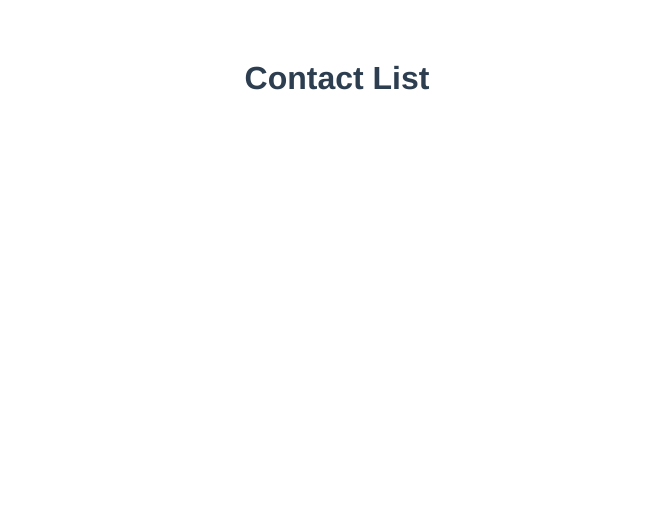
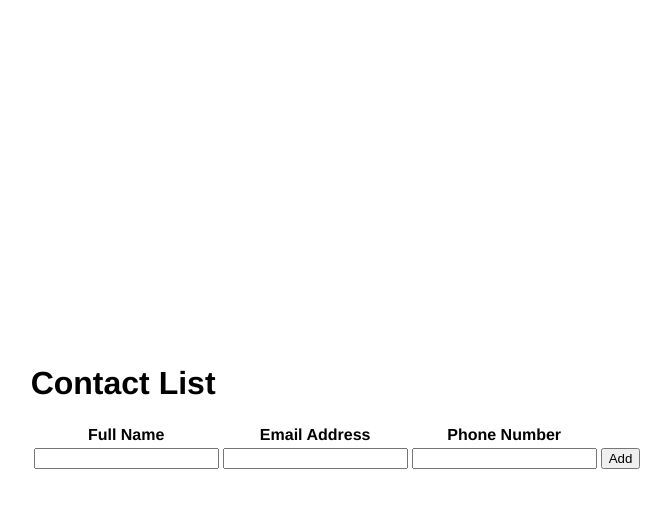
Before and after one commit to TrendingTechnology/vue-contact-list, a Vue app: page / in a window 1280 px wide. Shown: the top 508 px of the page, without its empty margins (303-974 px from the left). Built offline with nearby package versions, Linux system fonts and the light colour scheme; what vuefire would draw is missing.

Commit message:
bare template and add method

```diff
--- a/src/App.vue
+++ b/src/App.vue
@@ -18,10 +18,9 @@ export default {
 <style>
 #app {
   font-family: "Avenir", Helvetica, Arial, sans-serif;
-  -webkit-font-smoothing: antialiased;
-  -moz-osx-font-smoothing: grayscale;
-  text-align: center;
-  color: #2c3e50;
-  margin-top: 60px;
+  display: flex;
+  align-items: center;
+  justify-content: center;
+  height: 100vh;
 }
 </style>
--- a/src/components/ContactTable.vue
+++ b/src/components/ContactTable.vue
@@ -1,14 +1,78 @@
 <template>
   <div class="table">
     <h1>Contact List</h1>
+    <table>
+        <tr>
+            <th>
+                Full Name
+            </th>
+            <th>
+                Email Address
+            </th>
+            <th>
+                Phone Number
+            </th>
+            <th></th>
+        </tr>
+        <tr v-for="contactNames of contacts"
+            v-bind:key = "contactNames['.key']">
+            <td>
+                    {{contactNames.name}}
+            </td>
+                        <td>
+                {{contactNames.email}}
+            </td>
+                        <td>
+                {{contactNames.phone}}
+            </td>
+            <td>
+                <button>Edit</button>
+                <button>Remove</button>
+            </td>
+        </tr>
+
+
+                <tr>
+            <td>
+                <input type="text" v-model="name">
+            </td>
+                        <td>
+                <input type="text" v-model="email">
+            </td>
+                        <td>
+                <input type="text" v-model="phone">
+            </td>
+            <td>
+                <button @click="submitContact()">Add</button>
+
+            </td>
+
+        </tr>
+    </table>
   </div>
 </template>
 
 <script>
+import { contactsRef } from "../firebase";
 export default {
-  name: 'ContactTable',
-
-}
+  name: "ContactTable",
+  firebase: {
+    contacts: contactsRef
+  },
+  methods: {
+    submitContact() {
+      contactsRef.push({
+        name: this.name,
+        phone: this.phone,
+        email: this.email,
+        edit: false
+      });
+      this.name = "";
+      this.phone = "";
+      this.email = "";
+    }
+  }
+};
 </script>
 
 <!-- Add "scoped" attribute to limit CSS to this component only -->
--- a/src/firebase.js
+++ b/src/firebase.js
@@ -14,4 +14,4 @@ const app = initializeApp({
 
 export const db = app.database();
 
-export const namesRef = db.ref('names');
+export const contactsRef = db.ref('names');
```
